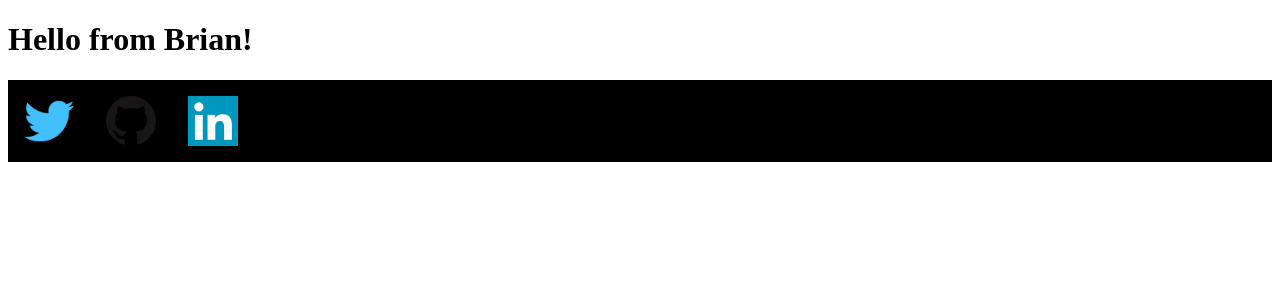
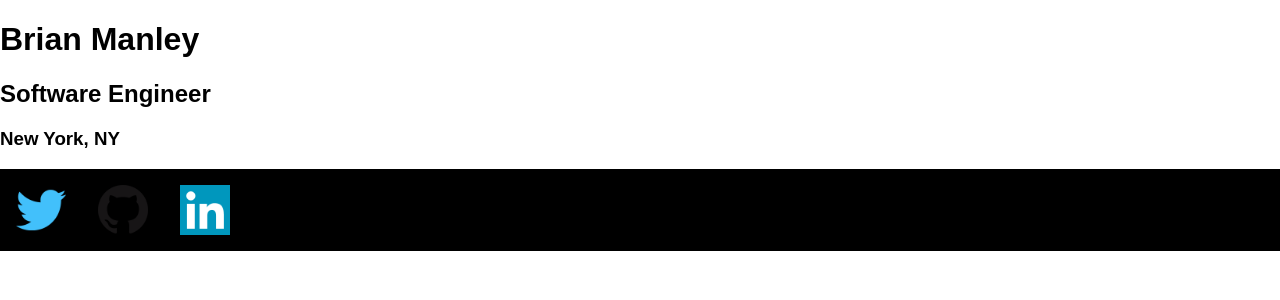
Before and after one commit to bmanley91/personal-site, a Next.js app: page / in a window 1280 px wide. Shown: the top 300 px of the page. Built offline with nearby package versions, Linux system fonts and the light colour scheme.

Commit message:
Moved global stuff to Layout component.

```diff
--- /dev/null
+++ b/src/components/layout.tsx
@@ -0,0 +1,28 @@
+import Head from 'next/head';
+import { Global } from '@emotion/core';
+import SocialBar from './social-bar';
+import { ReactElement } from 'react';
+
+export interface LayoutProps {
+    title: string;
+    children?: ReactElement<any>
+}
+
+const Layout: React.FunctionComponent<LayoutProps> = (props: LayoutProps) => {
+    return (
+        <div id='app'>
+            <Head>
+                <title>{props.title}</title>
+            </Head>
+            <Global styles={{
+                body: {
+                    margin: 0
+                }
+            }}/>
+            {props.children}
+            <SocialBar />
+        </div>
+    );
+};
+
+export default Layout;
--- /dev/null
+++ b/src/components/main-body.tsx
@@ -0,0 +1,19 @@
+import styled from '@emotion/styled';
+import { ReactComponentElement } from 'react';
+
+const MainBodyDiv = styled('div')`
+    font-family: 'Poppins', sans-serif;
+    background-color: white;
+`
+
+const MainBody: React.FunctionComponent = () => {
+    return (
+        <MainBodyDiv>
+            <h1>Brian Manley</h1>
+            <h2>Software Engineer</h2>
+            <h3>New York, NY</h3>
+        </MainBodyDiv>
+    );
+}
+
+export default MainBody;
--- a/src/pages/index.tsx
+++ b/src/pages/index.tsx
@@ -1,11 +1,13 @@
 import { NextPage } from 'next';
-import SocialBar from '../components/social-bar';
+import MainBody from '../components/main-body';
+import Layout from '../components/layout';
 
 const Home: NextPage = () => {
     return (
         <div id='app'>
-            <h1>Hello from Brian!</h1>
-            <SocialBar />
+            <Layout title='Brian Manley - Home'>
+                <MainBody />
+            </Layout>
         </div>
     );
 };
```
